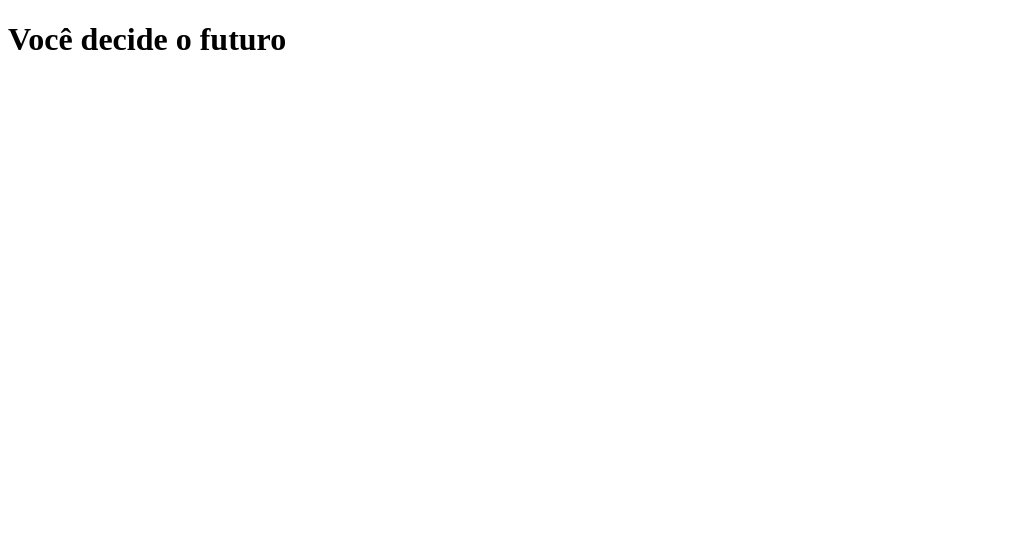
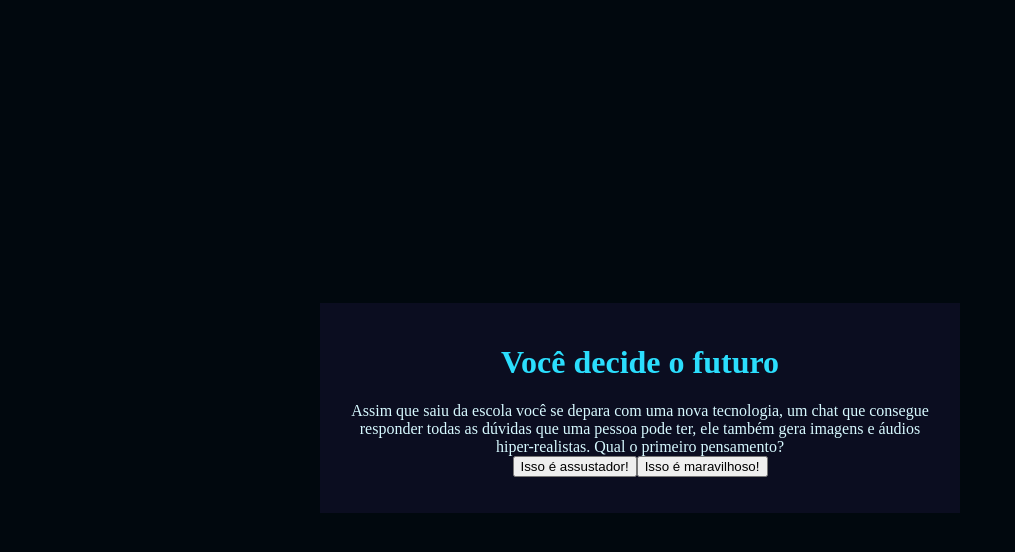
Before and after one commit to Buenomanu/Manuela-Voce-Decide, a plain HTML site: page index.html in a window 1280 px wide. Shown: the whole page, without its empty margins (0-1015 px from the left). Drawn offline with Linux system fonts and the light colour scheme.

Commit message:
02 de setembro de 2024

```diff
--- a/index.html
+++ b/index.html
@@ -1,11 +1,10 @@
 <!DOCTYPE html>
 <html>
-
 <head>
   <meta charset="utf-8">
   <meta name="viewport" content="width=device-width">
   <title>replit</title>
-  <link href="style.css" rel="stylesheet" type="text/css" />
+  <link href="style.css" rel="stylesheet" type="text/css"/>
 </head>
 
 <body>
@@ -13,11 +12,13 @@
   <h1>Você decide o futuro</h1>
   <div class="caixa-perguntas"></div>
     <div class="caixa-alternativas"></div>
-   <div clas="caixa-resultado">
-   <div class="texto-resultado"></p>
+      <div class="caixa-resultado">
+        <p class="texto-resultado"></p>
       </div>
 </div>
+
   <script src="script.js"></script>
   </body>
 
+
 </html>
--- a/script.js
+++ b/script.js
@@ -6,62 +6,88 @@ const textoResultado = document.querySelector(".texto-resultado");
 
 const perguntas = [
     {
-    enunciado: "Qual é a cor dos olhos",
+        enunciado: "Assim que saiu da escola você se depara com uma nova tecnologia, um chat que consegue responder todas as dúvidas que uma pessoa pode ter, ele também gera imagens e áudios hiper-realistas. Qual o primeiro pensamento?",
         alternativas: [
-      "Azuis",
-      "Verdes"
+            {
+                texto: "Isso é assustador!",
+                afirmacao: "afirmação"
+            },
+            {
+                texto: "Isso é maravilhoso!",
+                afirmacao: "afirmação"
+            }
         ]
     },
-
     {
-    enunciado: "Quem é o melhor amigo vilão, Jason ou Fred Krugger?",
+        enunciado: "Com a descoberta desta tecnologia, chamada Inteligência Artificial (IA), uma professora de tecnologia da escola decidiu fazer uma sequência de aulas sobre esta tecnologia. No fim de uma aula ela pede que você escreva um trabalho sobre o uso de IA em sala de aula. Qual atitude você toma?",
         alternativas: [
-      "Jason",
-      "Fred Krugger"
+            {
+                texto:  "Utiliza uma ferramenta de busca na internet que utiliza IA para que ela ajude a encontrar informações relevantes para o trabalho e explique numa linguagem que facilite o entendimento.",
+                afirmacao: "afirmação"
+            },
+            {
+                texto: "Escreve o trabalho com base nas conversas que teve com colegas, algumas pesquisas na internet e conhecimentos próprios sobre o tema.",
+                afirmacao: "afirmação"
+            }
         ]
     },
-
     {
-    enunciado: "Pergunta 3",
+        enunciado: "Após a elaboração do trabalho, a professora realizou um debate entre a turma para entender como foi realizada a pesquisa e escrita. Nessa conversa também foi levantado um ponto muito importante: como a IA impacta o trabalho do futuro. Nesse debate, como você se posiciona?",
         alternativas: [
-      "Resposta 1 ",
-      "Resposta 2"
+            {
+                texto:  "Defende a ideia de que a IA pode criar novas oportunidades de emprego e melhorar habilidades humanas.",
+                afirmacao: "afirmação"
+            },
+            {
+                texto: "Me preocupo com as pessoas que perderão seus empregos para máquinas e defendem a importância de proteger os trabalhadores.",
+                afirmacao: "afirmação"
+            }
         ]
     },
-
     {
-    enunciado: "Pergunta 4",
+        enunciado: "Ao final da discussão, você precisou criar uma imagem no computador que representasse o que pensa sobre IA. E agora?",
         alternativas: [
-      "Resposta 1 ",
-      "Resposta 2"
+            {
+                texto: "Criar uma imagem utilizando uma plataforma de design como o Paint.",
+                afirmacao: "afirmação"
+            },
+            {
+                texto: "Criar uma imagem utilizando um gerador de imagem de IA.",
+                afirmacao: "afirmação"
+            }
         ]
     },
-
     {
-    enunciado: "Pergunta 5",
+        enunciado: "Você tem um trabalho em grupo de biologia para entregar na semana seguinte, o andamento do trabalho está um pouco atrasado e uma pessoa do seu grupo decidiu fazer com ajuda de uma IA. O problema é que o trabalho está totalmente igual ao do chat. O que você faz?",
         alternativas: [
-      "Resposta 1 ",
-      "Resposta 2"
+            {
+                texto: "Escrever comandos para o chat é uma forma de contribuir com o trabalho, por isso não é um problema utilizar o texto inteiro.",
+                afirmacao: "afirmação"
+            },
+            {
+                texto: "O chat pode ser uma tecnologia muito avançada, mas é preciso manter a atenção pois toda máquina erra, por isso revisar o trabalho e contribuir com as perspectivas pessoais é essencial.",
+                afirmacao: "afirmação"
+            }
         ]
     }
 ];
 
-let atual = 1;
+
+let atual = 0;
 let perguntaAtual;
-
-
 
 function mostraAlternativas() {
   for (const alternativa of perguntaAtual.alternativas) {
     const botaoAlternativas = document.createElement("button");
-    botaoAlternativas.textContent = alternativa;
+    botaoAlternativas.textContent = alternativa.texto;
     caixaAlternativas.appendChild(botaoAlternativas);
-
   }
 }
+
 function mostraPergunta() {
-  perguntaAtual = perguntas[atual;
-    caixaPerguntas.textContent = perguntaAtual]
+  perguntaAtual = perguntas[atual];
+  caixaPerguntas.textContent = perguntaAtual.enunciado;
+  mostraAlternativas();
 }
 
 mostraPergunta();
--- a/style.css
+++ b/style.css
@@ -1,4 +1,28 @@
-html {
-  height: 100%;
-  width: 100%;
+:root{
+  --cor-de-fundo: #01080E;
+  --cor-principal: #0B0D20;
+  --cor-secundaria: #212333;
+  --cor-destaque: #2BDEFD;
+  --cor-texto: #D7F9FF;
 }
+
+body {
+  background-color: var(--cor-de-fundo);
+  color: var(--cor-texto);
+  display: flex;
+  justify-content: center;
+  align-items: center;
+  min-height: 100vh;
+}
+
+.caixa-principal {
+  background-color: var(--cor-principal);
+  width: 90%;
+  max-width: 600px;
+  text-align: center;
+  padding: 20px;
+}
+
+h1 {
+  color:var(--cor-destaque);
+}
```
Lines whose indentation alone changed are shown as unchanged.
